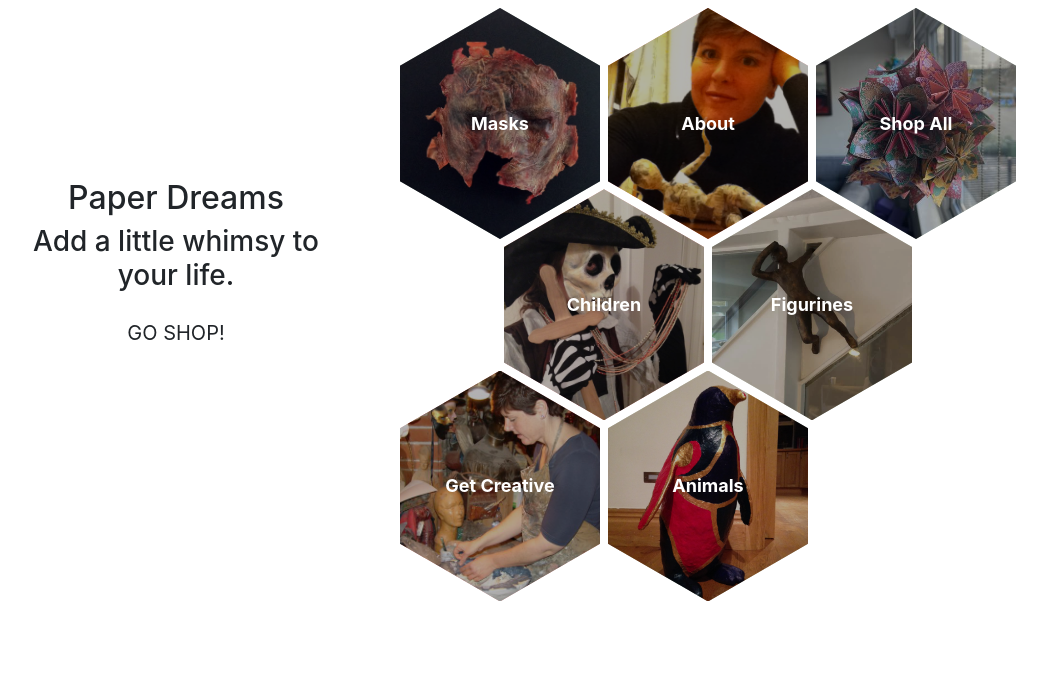
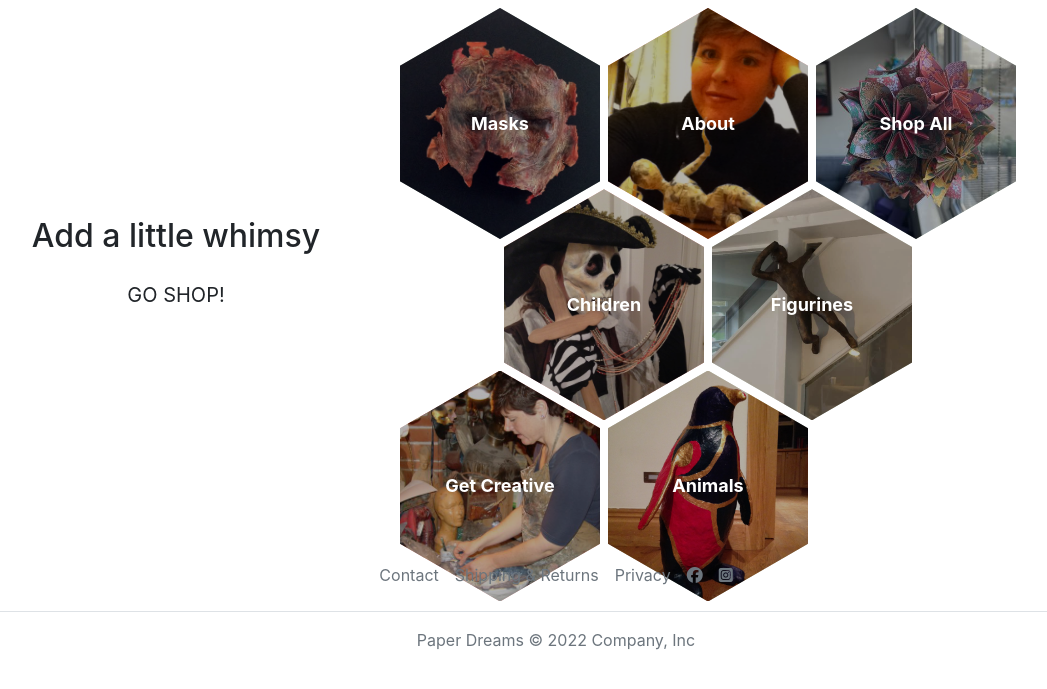
Before and after one commit to leah-jala/NEW-paperdreams, a Django app: template home/templates/home/index.html in a window 1280 px wide. Shown: the part 92-781 px from the top of the page, without its empty margins (84-1131 px from the left). Run offline with Django 3.2, Linux system fonts and the light colour scheme; the template is opened without the code that fills it, so the values that code supplies are empty; some libraries are stand-ins or nearby versions.

Commit message:
Add and customize bootstrap footer

```diff
--- a/home/templates/home/index.html
+++ b/home/templates/home/index.html
@@ -18,8 +18,7 @@
   <div class="row justify-content-center">
     <div class="col-lg-4 d-flex align-items-center justify-content-center">
       <div class="text-center">
-        <h2>Paper Dreams</h2>
-        <h3>Add a little whimsy to your life.</h3>
+        <h2>Add a little whimsy</h2>
         <div>
           <h4>
             <a href="" class="shop-now-button btn btn-lg rounded-0 text-uppercase py-3">Go shop!</a>
--- a/static/css/base.css
+++ b/static/css/base.css
@@ -10,6 +10,6 @@ body {
     font-family: 'Roboto', sans-serif;
 }
 
-h1, h2 {
+h1 {
     font-family: 'Henny Penny';
 }
--- a/templates/base.html
+++ b/templates/base.html
@@ -45,7 +45,7 @@
 
 <body>
   <header class="container-fluid fixed-top">
-    <nav class="navbar navbar-expand-lg navbar-light bg-light">
+    <nav class="navbar navbar-expand-lg navbar-light">
       <a class="navbar-brand" href="{% url 'home' %}"><h1>Paper Dreams</h1></a>
       <button class="navbar-toggler" type="button" data-toggle="collapse" data-target="#navbarSupportedContent"
         aria-controls="navbarSupportedContent" aria-expanded="false" aria-label="Toggle navigation">
@@ -138,6 +138,26 @@
   {% block content %}
   {% endblock %}
 
+  <footer class="py-3 my-4 fixed-bottom">
+    <ul class="nav justify-content-center border-bottom pb-3 mb-3">
+      <li class="nav-item"><a href="#" class="nav-link px-2 text-muted">Contact</a></li>
+      <li class="nav-item"><a href="#" class="nav-link px-2 text-muted">Shipping & Returns</a></li>
+      <li class="nav-item"><a href="#" class="nav-link px-2 text-muted">Privacy</a></li>
+      <li class="nav-item"><a href="https://www.facebook.com/" class="nav-link px-2 text-muted" target="_blank" rel="noopener"
+        aria-label="Visit our Facebook page (opens in a new tab)">
+        <i class="fa-brands fa-facebook"></i></a>
+      </li>
+      <li class="nav-item"><a href="https://www.instagram.com/" class="nav-link px-2 text-muted" target="_blank" rel="noopener"
+        aria-label="Visit our Instagram page (opens in a new tab)">
+        <i class="fa-brands fa-instagram-square"></i></a>
+      </li>
+    </ul>
+    <p class="text-center text-muted">Paper Dreams © 2022 Company, Inc</p>
+  </footer>
+
+
+
+
   {% block postloadjs %}
   {% endblock %}
 
```
